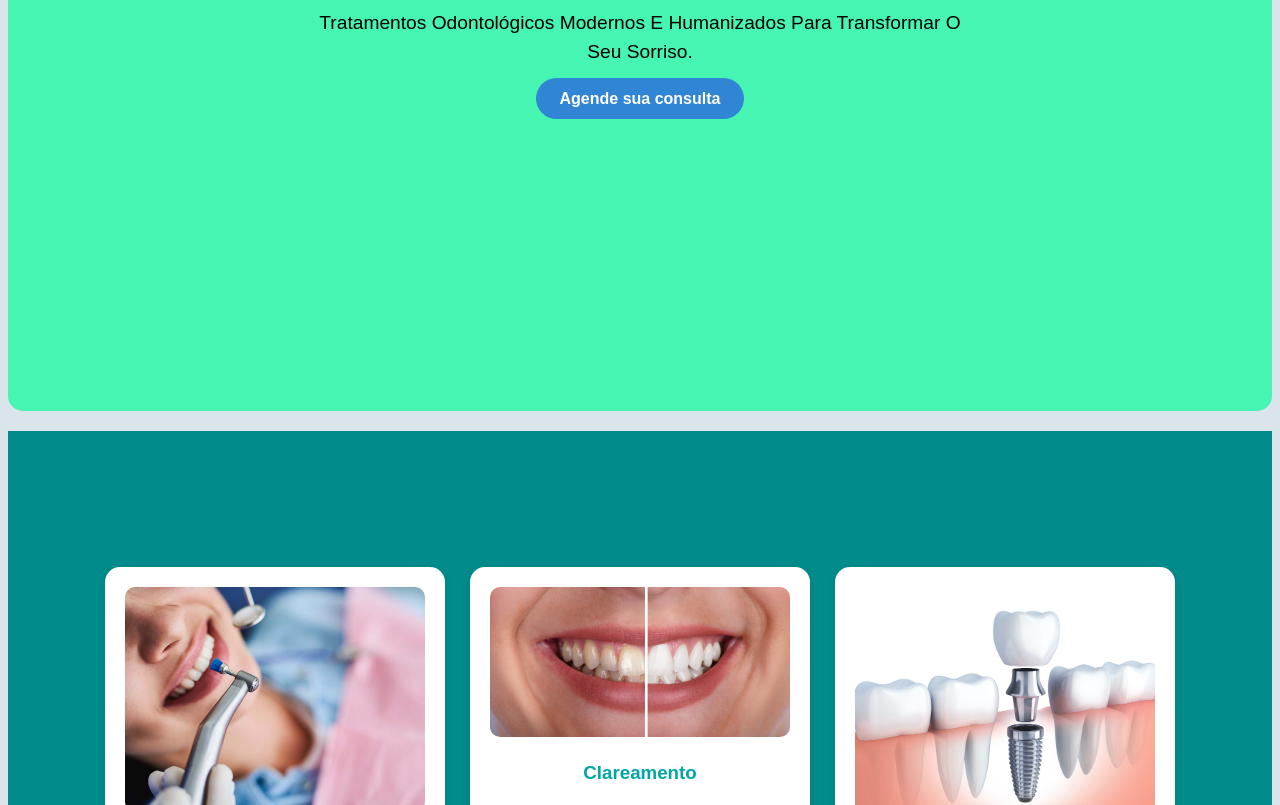
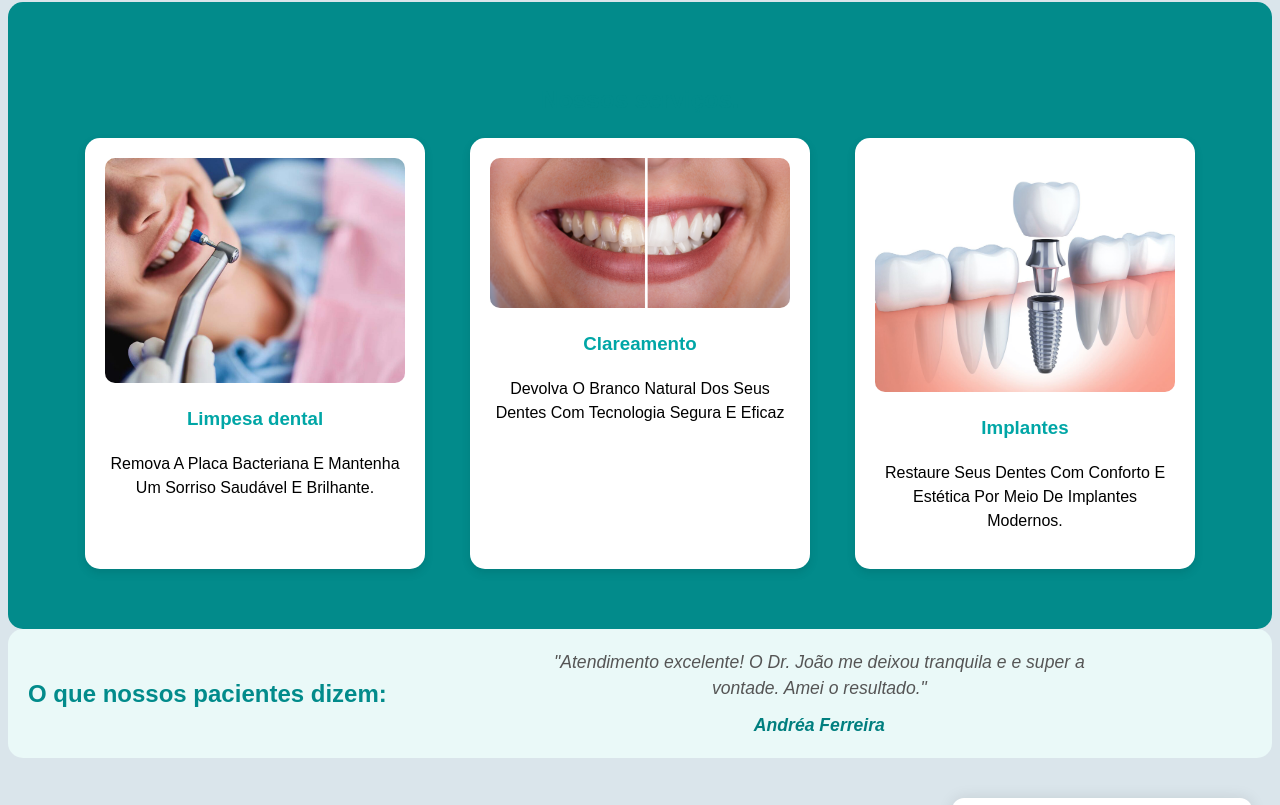
Before and after one commit to andsferr/site-odontologia, a plain HTML site: page index.html in a window 1280 px wide. Shown: the part 555-1360 px from the top of the page. Drawn offline with Linux system fonts and the light colour scheme; files whose address does not match are found by name.

Commit message:
Ajustei as bordas no CSS

```diff
--- a/style.css
+++ b/style.css
@@ -18,6 +18,7 @@ header{
     padding: 15px 40px;
     box-shadow: 0 2px 6px;
     color: white;               /*muda a cor da fonte do cabeçalho*/
+    border-radius: 15px;
 }
 
 
@@ -99,13 +100,12 @@ main {
  .hero-content{
 
     background-color: rgb(71, 245, 178);
-
     justify-content: center;
     border-radius: 15px;
     width: 100%;
     max-width: var(--container-width);
     margin: 0 auto;
-    padding: 300px;
+    padding: 100px;
 
  }
 
@@ -142,6 +142,7 @@ main {
     text-align: center;
     padding: 60px 20px;
     background-color: #028b8b;
+    border-radius: 15px;
 }
 
 
@@ -150,7 +151,7 @@ main {
     display: flex;
     flex-wrap: wrap;
     justify-content: center;
-    gap: 25px;
+    gap: 45px;
 
 
 }
@@ -184,6 +185,7 @@ main {
   background-color: #eaf9f8;
   text-align: center;
   padding: 20px 20px;
+  border-radius: 15px;
 
 }
 
@@ -347,6 +349,7 @@ color: white;
 padding: 50px 20px 20px;
 margin-top: 40px;
 font-family: "Poppins", sans-serif;
+border-radius: 15px;
 }
 
 .rodape-container {
```
